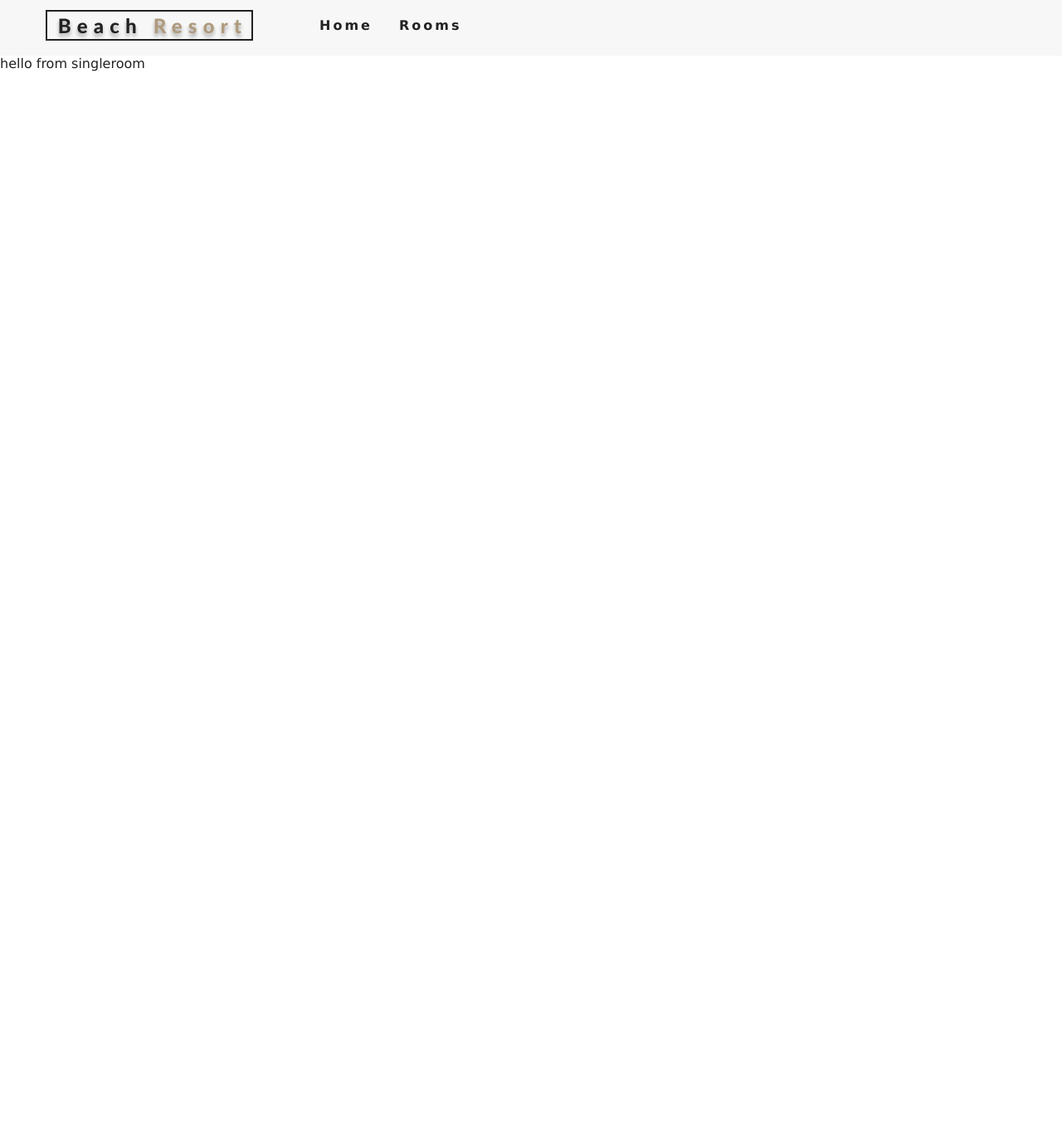
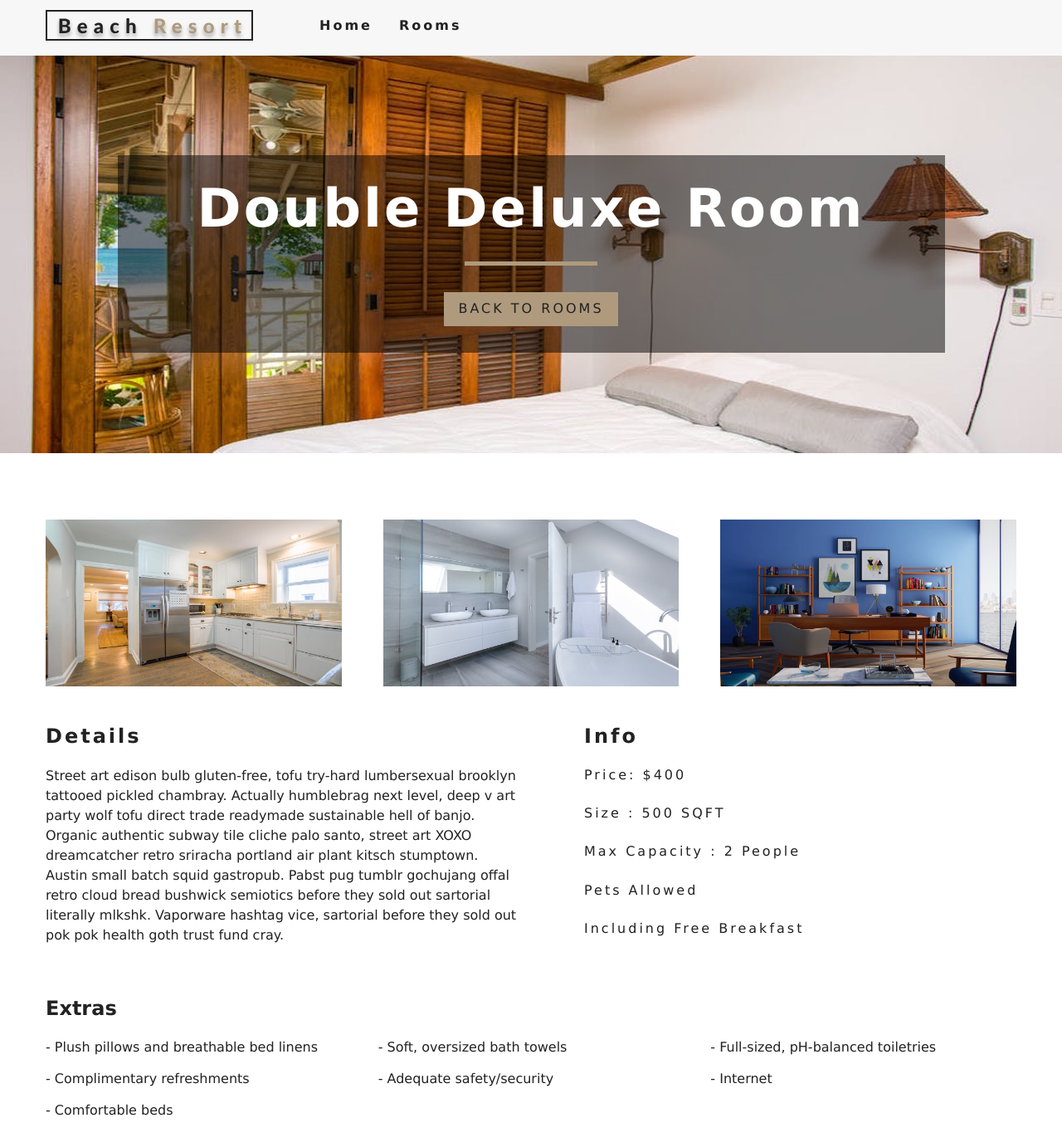
Before and after one commit to naveenkanthb/react-resort-app, a React (Create React App) app: page /rooms/double-deluxe in a window 1280 px wide. Shown: the top 1382 px of the page at 83% size. Before the commit the page ends 800 px from the top, so only its background shows below. Built offline with nearby package versions, Linux system fonts and the light colour scheme.

Commit message:
completed single room component

```diff
--- a/package.json
+++ b/package.json
@@ -10,7 +10,8 @@
     "react-dom": "^16.13.1",
     "react-icons": "^3.9.0",
     "react-router-dom": "^5.1.2",
-    "react-scripts": "3.4.1"
+    "react-scripts": "3.4.1",
+    "styled-components": "^5.1.0"
   },
   "scripts": {
     "start": "react-scripts start",
--- a/src/components/Room.js
+++ b/src/components/Room.js
@@ -5,7 +5,7 @@ import PropTypes from 'prop-types';
 
 export default function Room({room}) {
     const { name, slug, images, price } = room;
-    console.log(images);
+    //
     return (
         <article className="room">
             <div className="img-container">
--- /dev/null
+++ b/src/components/StyledHero.js
@@ -0,0 +1,12 @@
+import styled from 'styled-components';
+import defaultImg from '../images/room-1.jpeg';
+
+const StyledHero = styled.header`
+    min-height: 60vh;
+    background: url(${ props => props.img?props.img:defaultImg}) center/cover no-repeat;
+    display: flex;
+    align-items: center;
+    justify-content: center;
+`;
+
+export default StyledHero;
--- a/src/pages/SingleRoom.js
+++ b/src/pages/SingleRoom.js
@@ -4,6 +4,7 @@ import Hero from '../components/Hero';
 import Banner from '../components/Banner';
 import { Link } from 'react-router-dom';
 import { RoomContext } from '../context';
+import StyledHero from '../components/StyledHero';
 
 export default class SingleRoom extends React.Component {
     constructor(props) {
@@ -18,12 +19,55 @@ export default class SingleRoom extends React.Component {
     render(){
         const {getRoom} = this.context;
         const room = getRoom(this.state.slug);
-        console.log(room);
+        if(!room){
+            return <div className="error">
+                <h3>no such room could be found...</h3>
+                <Link to="/rooms" className="btn-primary">
+                    back to rooms
+                </Link>
+            </div>
+        }
+        const { name, description, capacity,size, price, extras, breakfast, pets, images } = room;
+        const [ mainImg,...defaultImg] = images;
         return (
-
-            <div>
-                hello from singleroom
-            </div>
+            <React.Fragment>
+                <StyledHero img={mainImg}>
+                    <Banner title={`${name} Room`} >
+                        <Link to="/rooms" className="btn-primary">
+                            back to rooms
+                        </Link>
+                    </Banner>
+                </StyledHero>
+                <section className="single-room">
+                    <div className="single-room-images">
+                        {defaultImg.map((item,index) => {
+                            return <img src={item} key={index} alt="room images" />
+                        })}
+                    </div>
+                    <div className="single-room-info">
+                        <article className="desc ">
+                            <h3>details</h3>
+                            <p>{description}</p>
+                        </article>
+                        <article className="info">
+                            <h3>info</h3>
+                            <h6>price: ${price}</h6>
+                            <h6>size : {size} SQFT</h6>
+                            <h6>max capacity : {capacity > 1 ? `${capacity} people`: `${capacity} person`}</h6>
+                            <h6>{pets?"Pets allowed":"Pets not allowed"}</h6>
+                            <h6>{breakfast && "including free breakfast"}</h6>
+                        </article>
+                    </div>
+                </section>
+                <section className="room-extras">
+                    <h3>Extras</h3>
+                    <ul className="extras">
+                        {extras.map((item,index) => {
+                            return <li key={index}> - {item}</li>
+                        })}
+                    </ul>
+                </section>
+            </React.Fragment>
         )
     }
 }
```
Also changed, not shown: 1 other file (tests, documents, lock files or other folders).
